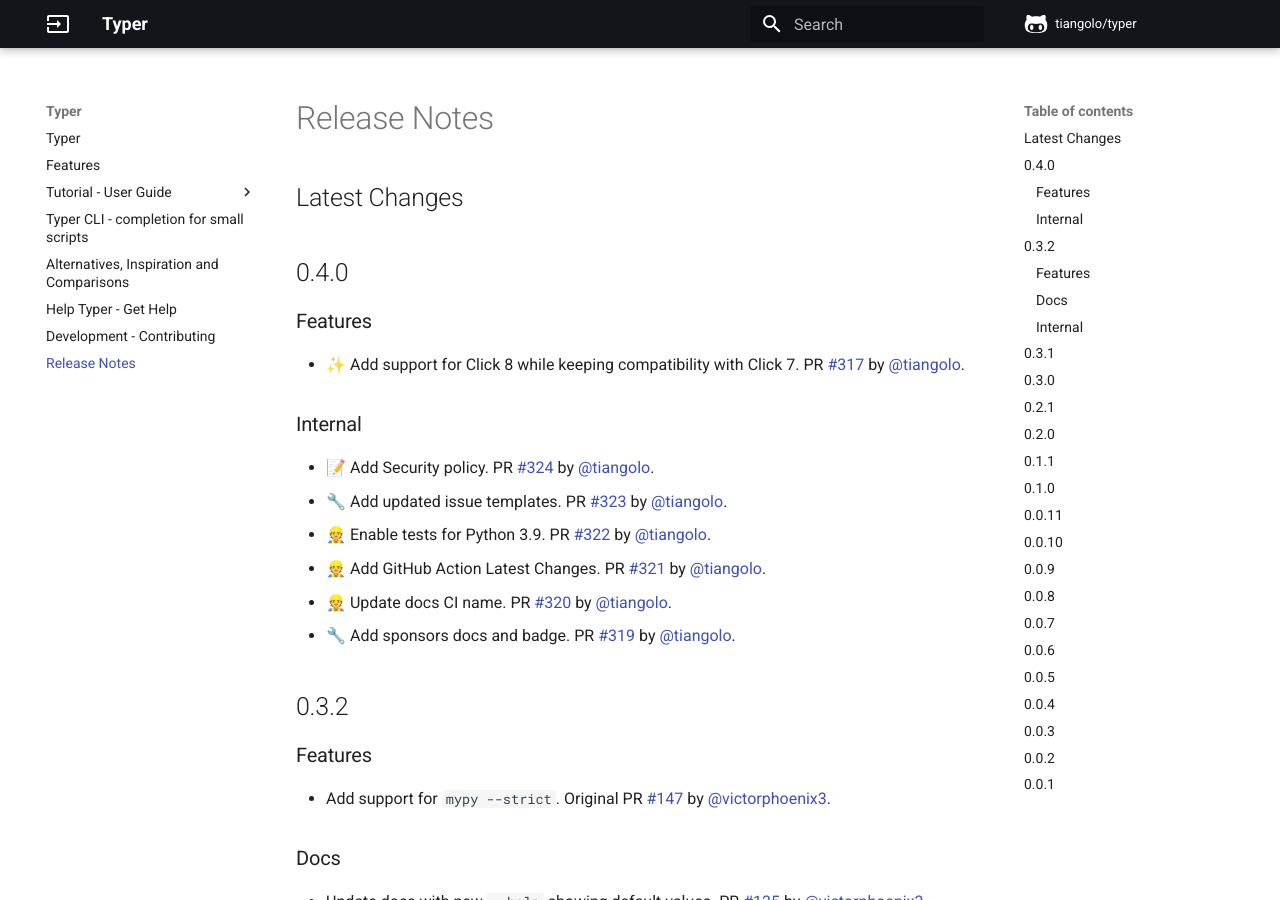
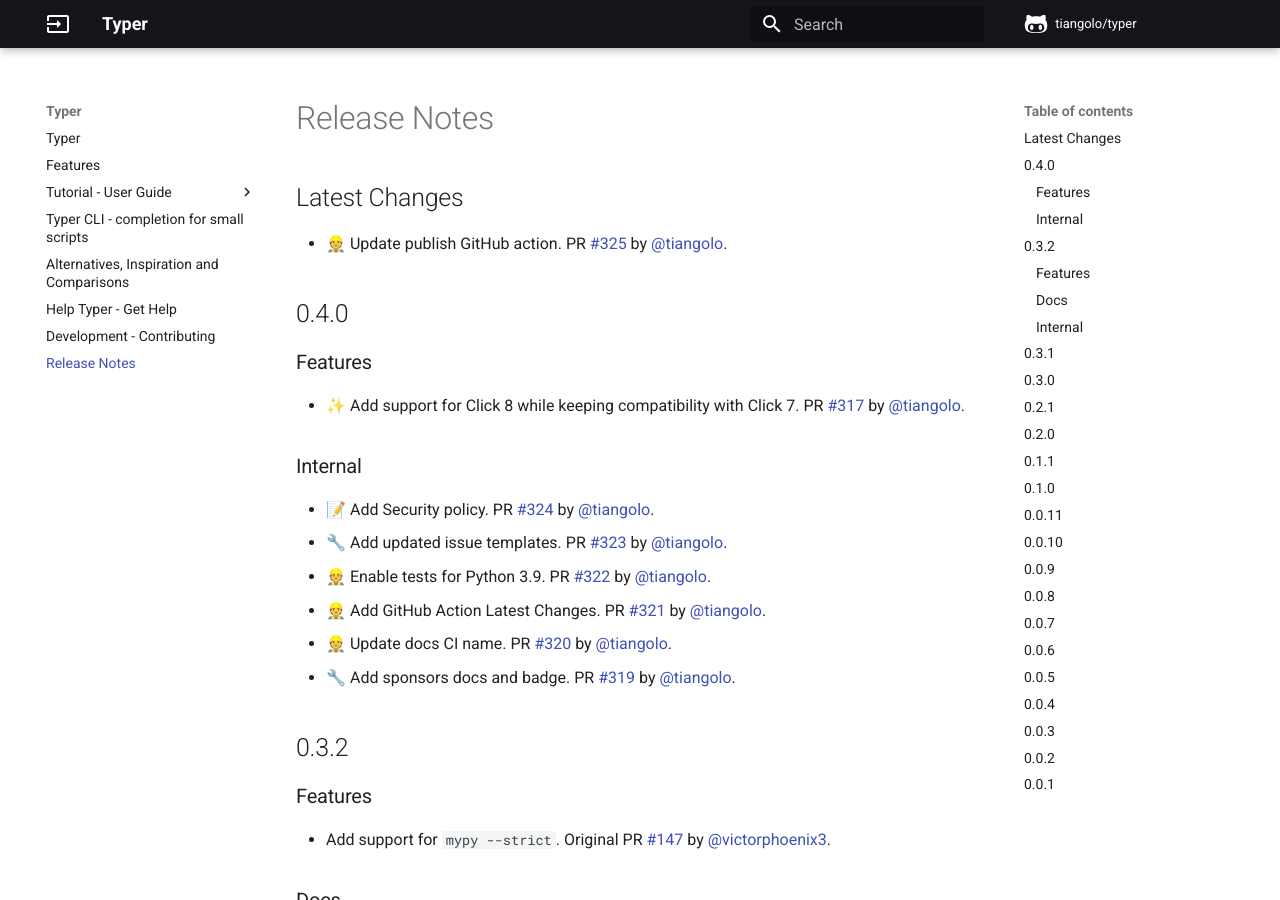
Before and after one commit to RED0731/red_pythonTyper, an MkDocs documentation site: the page built from docs/release-notes.md, in a window 1280 px wide and 900 px high. Built offline with MkDocs 1.6.1 and Material for MkDocs 9.7.7, drawn with Linux system fonts in a browser that asks for light colours; comment, search, counter and statistics services are not loaded.

Commit message:
📝 Update release notes

```diff
--- a/docs/release-notes.md
+++ b/docs/release-notes.md
@@ -1,5 +1,6 @@
 ## Latest Changes
 
+* 👷 Update publish GitHub action. PR [#325](https://github.com/tiangolo/typer/pull/325) by [@tiangolo](https://github.com/tiangolo).
 
 ## 0.4.0
 
```
